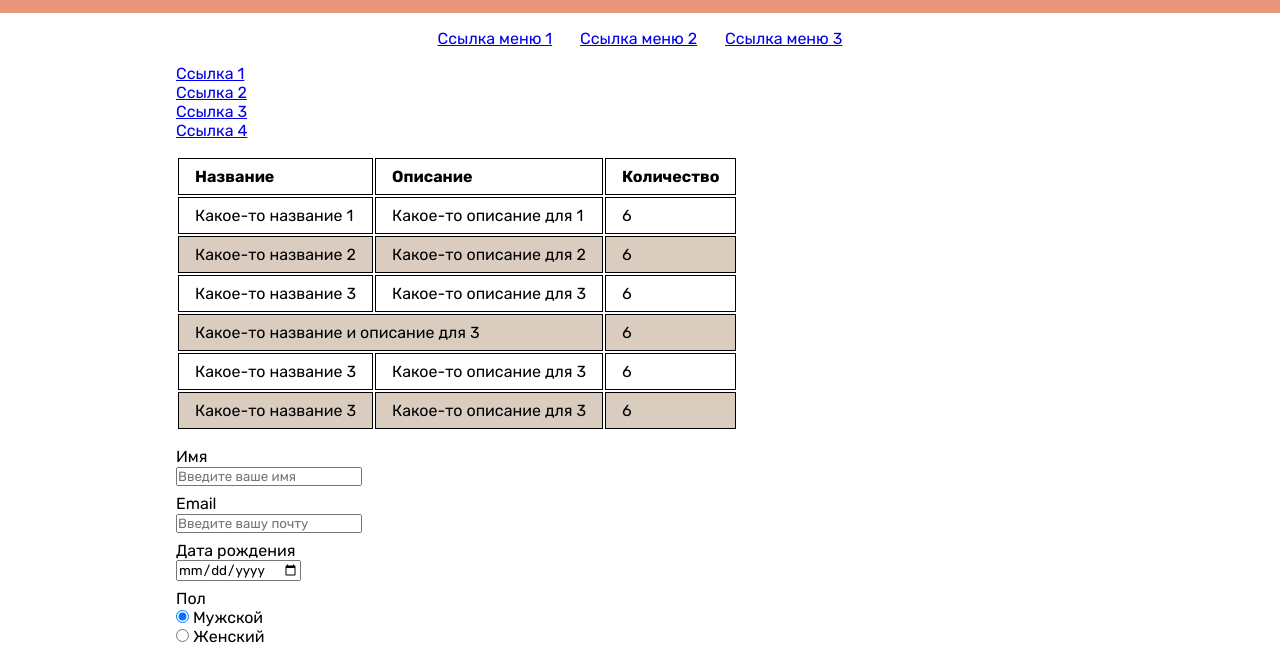
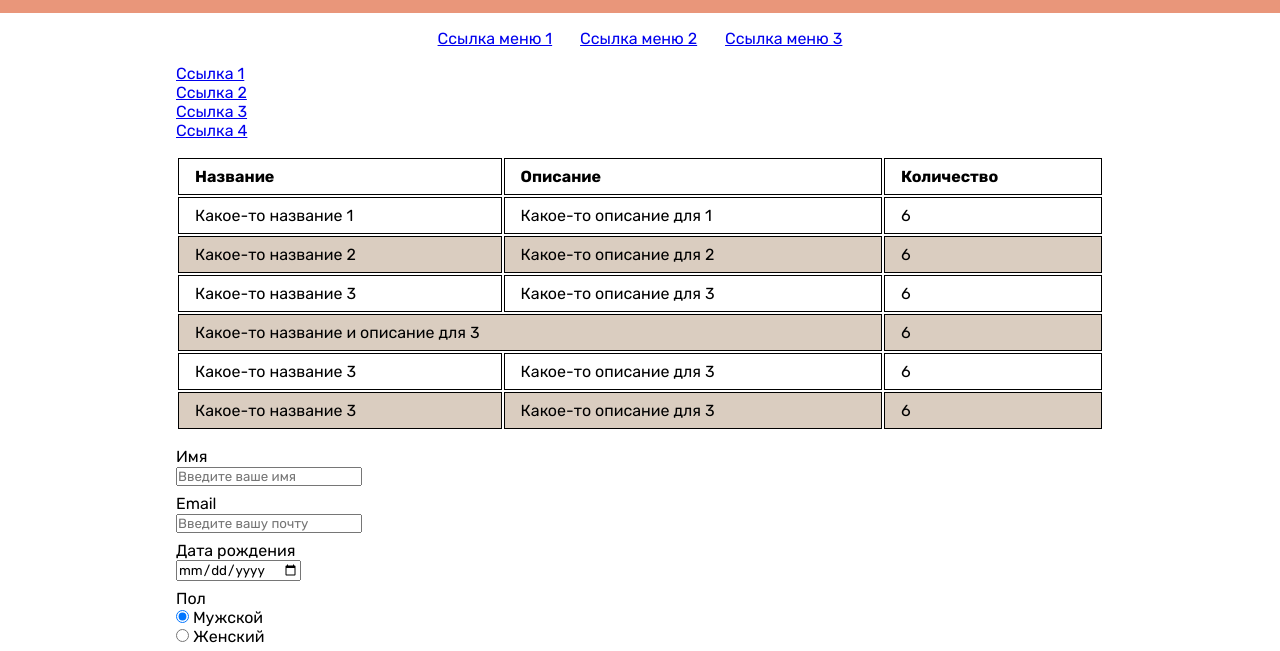
Before and after one commit to ayarayarovich/web2, a plain HTML site: page index.html in a window 1280 px wide. Shown: the part 67-718 px from the top of the page. Drawn offline with Linux system fonts and the light colour scheme.

Commit message:
Make table width fluid

```diff
--- a/static/styles.css
+++ b/static/styles.css
@@ -68,7 +68,7 @@
 
 /* --- Table start --- */
 #table {
-    border-collapse: separate;
+    width: 100%;
 }
 #table td, th {
     text-align: left;
```
